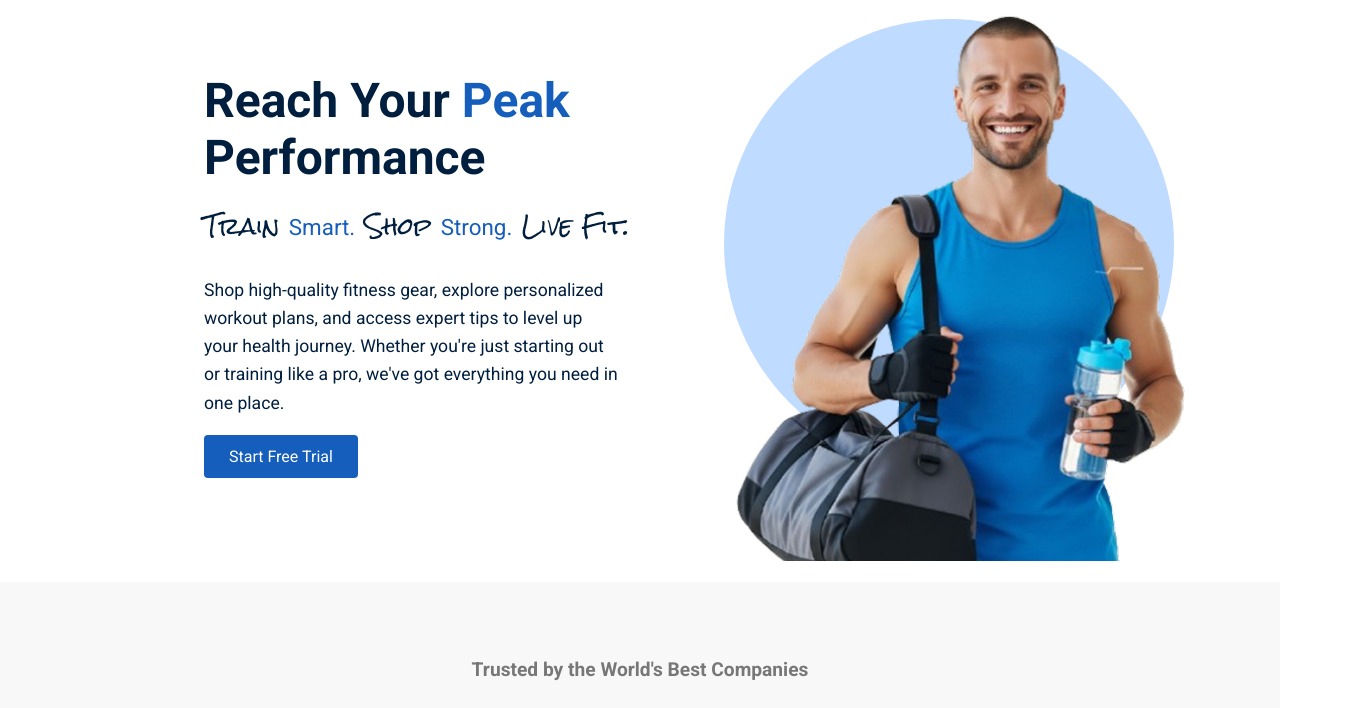
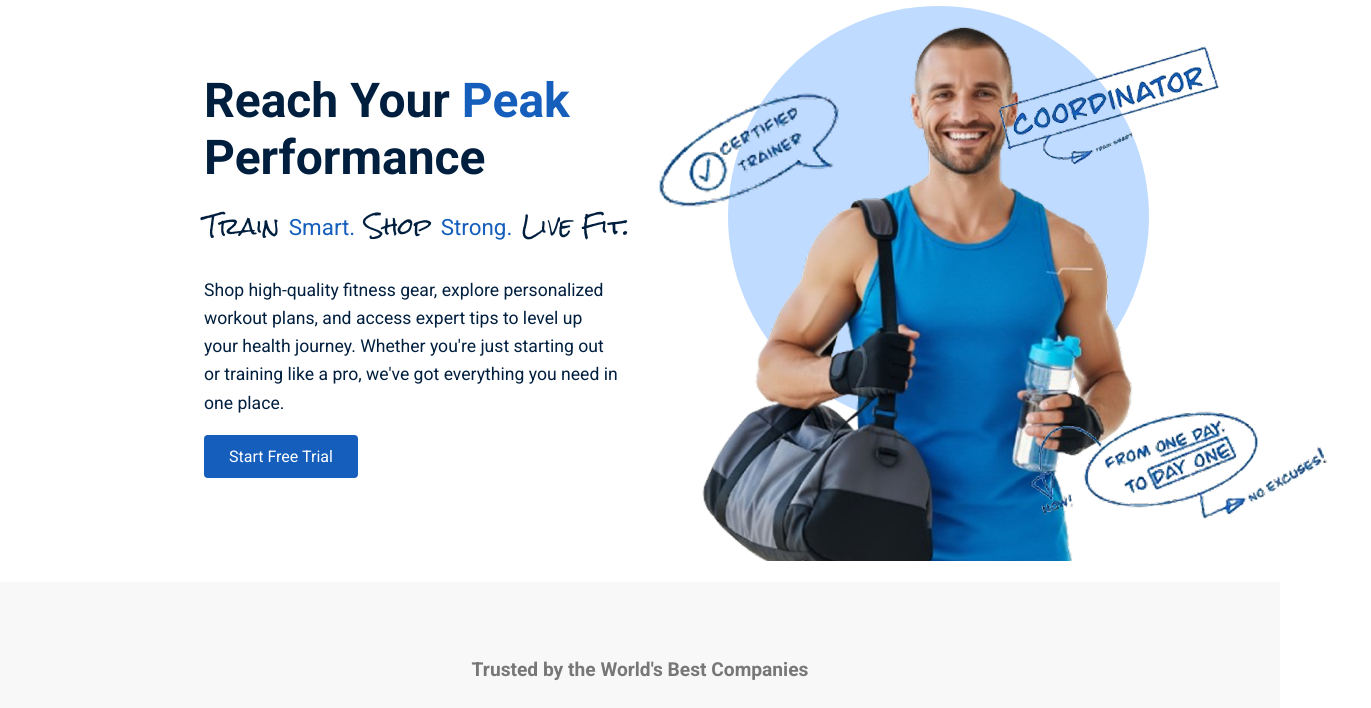
Before and after one commit to kamjohn777/WGU-web-project, a website: page Frontend/public/html/aboutPage.html in a window 1280 px wide. Shown: the part 78-786 px from the top of the page, 1371 px wide, since content can reach past the window. Drawn offline with nearby package versions, Linux system fonts and the light colour scheme.

Commit message:
finishing hero section

```diff
--- a/Frontend/public/css/aboutPage.css
+++ b/Frontend/public/css/aboutPage.css
@@ -124,14 +124,24 @@ header .cta-buttons a.signup {
     top: -8%; */
 
 
-    height: 450px;
-    width: 450px;
+    /* height: 450px;
+    width: 450px; */
+
+    height: 421px;
+    width: 421px;
     border-radius: 50%;
     background-color: var(--baby-blue);
     position: relative;
     /* top: -8%; */
-    top: -10%;
-    left: -7%;
+
+    position: absolute;
+    /* top: -8%; */
+    top: -5%;
+    left: 2.5%;
+    /* left: 8.5%; */
+
+    /* top: -10%;
+    left: -7%; */
 
 }
 
@@ -150,12 +160,14 @@ header .cta-buttons a.signup {
     z-index: 1; */
 
 
-    width: 600px;
+    /* width: 600px; */
+    width: 575px;
     height: 561px;
     position: absolute;
     top: -6%;
     /* left: 2%; */
-    left: 0;
+    left: -6%;
+    /* left: 0; */
     z-index: 1;
 
     /* width: 500px;
@@ -177,6 +189,36 @@ header .cta-buttons a.signup {
   color: #888;
   font-style: italic;
   position: relative;
+}
+
+.sketch-about-img-wrap {
+    z-index: 100;
+    position: relative;
+    height: 100%;
+    width: 100%;
+}
+
+.div-img1 {
+    width: fit-content;
+    position: absolute;
+    /* left: 58%; */
+    left: 46%;
+}
+
+.div-img2 {
+    width: fit-content;
+    position: absolute;
+    /* left: -3%; */
+    left: -15%;
+    top: 8%;
+}
+
+.div-img3 {
+    width: fit-content;
+    position: absolute;
+    /* left: 55%; */
+    left: 52%;
+    top: 66%;
 }
 
 .trusted-companies {
--- a/Frontend/public/html/aboutPage.html
+++ b/Frontend/public/html/aboutPage.html
@@ -1,21 +1,24 @@
 <!DOCTYPE html>
 <html lang="en">
   <head>
-    <meta charset="UTF-8">
-    <meta name="viewport" content="width=device-width, initial-scale=1.0">
-    <link rel="stylesheet" href="../css/aboutPage.css">
+    <meta charset="UTF-8" />
+    <meta name="viewport" content="width=device-width, initial-scale=1.0" />
+    <link rel="stylesheet" href="../css/aboutPage.css" />
     <title>About Page - Trade</title>
-
   </head>
   <body>
-
-
-
     <section class="container hero-about">
       <div class="text-content">
         <h1>Reach Your <span class="blue">Peak</span> Performance</h1>
-            <p class="sketch-txt">Train <span class="blue">Smart.</span> Shop <span class="blue">Strong.</span> Live Fit.</p>
-            <p class="hero-msg-p">Shop high-quality fitness gear, explore personalized workout plans, and access expert tips to level up your health journey. Whether you're just starting out or training like a pro, we've got everything you need in one place.
+        <p class="sketch-txt">
+          Train <span class="blue">Smart.</span> Shop
+          <span class="blue">Strong.</span> Live Fit.
+        </p>
+        <p class="hero-msg-p">
+          Shop high-quality fitness gear, explore personalized workout plans,
+          and access expert tips to level up your health journey. Whether you're
+          just starting out or training like a pro, we've got everything you
+          need in one place.
         </p>
 
         <!-- <h1> Reach Your<br>Your Best Value<br>Proposition</h1> -->
@@ -23,6 +26,65 @@
         <a href="#" class="btn">Start Free Trial</a>
       </div>
       <div class="hero-img-placeholder">
+        <div class="sketch-about-img-wrap">
+          <div class="div-img1">
+            <img
+              src="../../assets/images/AboutPage-assets/sketch-imgs/IMG_20250608_145816_224-removebg-preview 7.png"
+              alt="sketch1"
+            />
+          </div>
+          <div class="div-img1">
+            <img
+              src="../../assets/images/AboutPage-assets/sketch-imgs/IMG_20250608_145816_224-removebg-preview 7.png"
+              alt="sketch1"
+            />
+          </div>
+          <div class="div-img1">
+            <img
+              src="../../assets/images/AboutPage-assets/sketch-imgs/IMG_20250608_145816_224-removebg-preview 7.png"
+              alt="sketch1"
+            />
+          </div>
+
+          <div class="div-img2">
+            <img
+              src="../../assets/images/AboutPage-assets/sketch-imgs/IMG_20250608_145816_224-removebg-preview 10.png"
+              alt="sketch2"
+            />
+          </div>
+          <div class="div-img2">
+            <img
+              src="../../assets/images/AboutPage-assets/sketch-imgs/IMG_20250608_145816_224-removebg-preview 10.png"
+              alt="sketch2"
+            />
+          </div>
+          <div class="div-img2">
+            <img
+              src="../../assets/images/AboutPage-assets/sketch-imgs/IMG_20250608_145816_224-removebg-preview 10.png"
+              alt="sketch2"
+            />
+          </div>
+
+          <div class="div-img3">
+            <img
+              src="../../assets/images/AboutPage-assets/sketch-imgs/IMG_20250608_152947_193-removebg-preview 4.png"
+              alt="sketch3"
+            />
+          </div>
+          <div class="div-img3">
+            <img
+              src="../../assets/images/AboutPage-assets/sketch-imgs/IMG_20250608_152947_193-removebg-preview 4.png"
+              alt="sketch3"
+            />
+          </div>
+          <div class="div-img3">
+            <img
+              src="../../assets/images/AboutPage-assets/sketch-imgs/IMG_20250608_152947_193-removebg-preview 4.png"
+              alt="sketch3"
+            />
+          </div>
+        </div>
+
         <div class="light-blue-circle"></div>
         <div class="trainer-div"></div>
       </div>
@@ -43,14 +105,22 @@
       <div class="image-placeholder"></div>
       <div class="text-content">
         <h3>Feature that is amazing</h3>
-            <p>Lorem ipsum dolor sit amet, consectetur adipiscing elit, sed do eiusmod tempor incididunt ut labore et dolore magna aliqua. Ut enim ad minim veniam, quis nostrud exercitation ullamco laboris nisi ut aliquip ex ea commodo consequat.</p>
+        <p>
+          Lorem ipsum dolor sit amet, consectetur adipiscing elit, sed do
+          eiusmod tempor incididunt ut labore et dolore magna aliqua. Ut enim ad
+          minim veniam, quis nostrud exercitation ullamco laboris nisi ut
+          aliquip ex ea commodo consequat.
+        </p>
         <a href="#" class="btn">Learn more</a>
       </div>
     </div>
 
     <div class="publication-section">
       <h2>The Publication</h2>
-        <p>Lorem ipsum dolor sit amet, consectetur adipiscing elit, sed do eiusmod tempor incididunt ut labore et dolore magna aliqua.</p>
+      <p>
+        Lorem ipsum dolor sit amet, consectetur adipiscing elit, sed do eiusmod
+        tempor incididunt ut labore et dolore magna aliqua.
+      </p>
       <div class="publication-grid">
         <div class="publication-item"></div>
         <div class="publication-item"></div>
@@ -70,13 +140,19 @@
       <div class="article-block side">
         <div class="category">Article</div>
         <h3>Keys to writing copy that actually converts</h3>
-            <p>Lorem ipsum dolor sit amet, consectetur adipiscing elit, sed do eiusmod tempor incididunt ut labore et dolore...</p>
+        <p>
+          Lorem ipsum dolor sit amet, consectetur adipiscing elit, sed do
+          eiusmod tempor incididunt ut labore et dolore...
+        </p>
         <a href="#" class="read-more">Read More</a>
       </div>
       <div class="article-block side">
         <div class="category">Article</div>
         <h3>Keys to writing copy that actually converts</h3>
-            <p>Lorem ipsum dolor sit amet, consectetur adipiscing elit, sed do eiusmod tempor incididunt ut labore et dolore...</p>
+        <p>
+          Lorem ipsum dolor sit amet, consectetur adipiscing elit, sed do
+          eiusmod tempor incididunt ut labore et dolore...
+        </p>
         <a href="#" class="read-more">Read More</a>
       </div>
     </div>
```
Also changed, not shown: Frontend/assets/images/AboutPage-assets/sketch-imgs/IMG_20250608_145816_224-removebg-preview 10.png (renamed from Frontend/assets/images/AboutPage-assets/IMG_20250608_145816_224-removebg-preview 10.png), Frontend/assets/images/AboutPage-assets/sketch-imgs/IMG_20250608_145816_224-removebg-preview 7.png (renamed from Frontend/assets/images/AboutPage-assets/IMG_20250608_145816_224-removebg-preview 7.png), Frontend/assets/images/AboutPage-assets/sketch-imgs/IMG_20250608_152947_193-removebg-preview 4.png (renamed from Frontend/assets/images/AboutPage-assets/IMG_20250608_152947_193-removebg-preview 4.png). Lines whose indentation alone changed are shown as unchanged.
